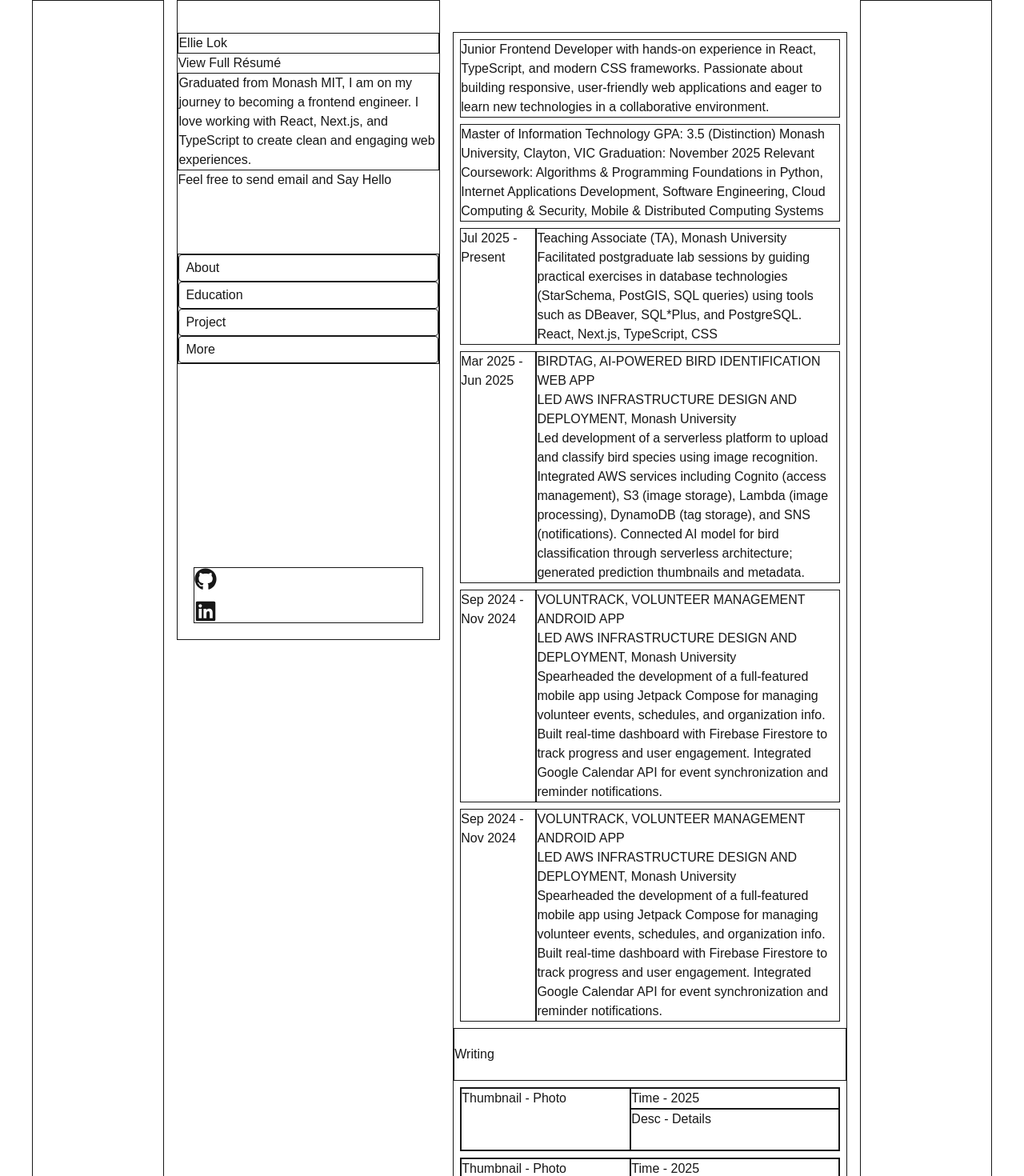
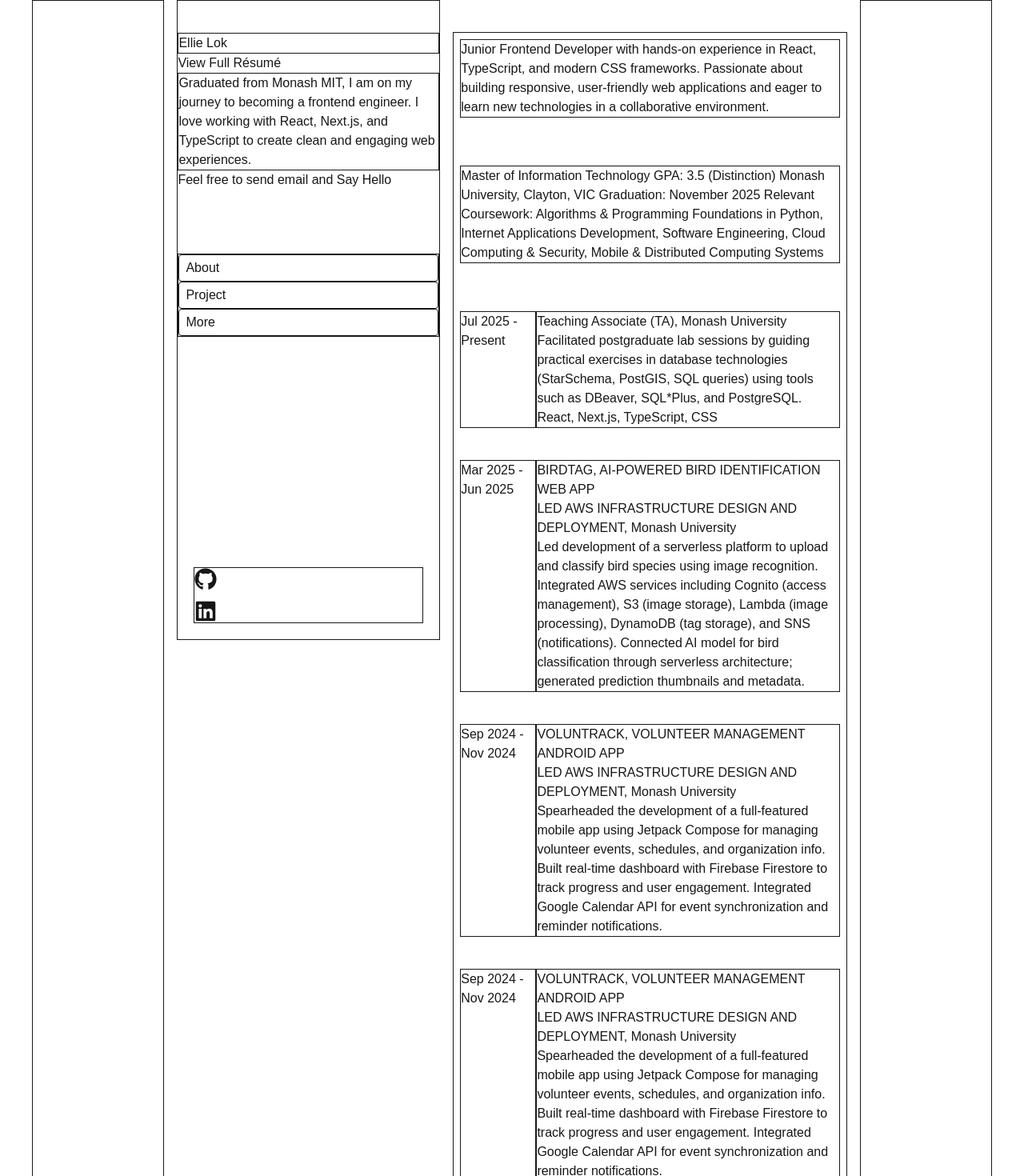
Before and after one commit to ellielok/www.ellielok.com, a Next.js app: page / in a window 1280 px wide. Shown: the top 1470 px of the page at 80% size. Built offline with nearby package versions, Linux system fonts and the light colour scheme.

Commit message:
Update margin of blocks

```diff
--- a/app/page.tsx
+++ b/app/page.tsx
@@ -60,22 +60,16 @@ export default function Home() {
       {/* Right Column */}
 
       <div className="flex-3 my-10 border scroll-smooth">
-        <div id="about" className="sticky top-0 bg-black border py-5 md:hidden">
+        <div id="about" className="sticky top-0  bg-white border py-5 md:hidden">
           About Me
         </div>
-        <div className="m-2 border">
+        <div className="m-2 mb-15 border">
           Junior Frontend Developer with hands-on experience in React,
           TypeScript, and modern CSS frameworks. Passionate about building
           responsive, user-friendly web applications and eager to learn new
           technologies in a collaborative environment.
         </div>
-        <div
-          id="education"
-          className="sticky top-0 bg-black border py-5 md:hidden"
-        >
-          Education Placeholder
-        </div>
-        <div className="m-2 border">
+        <div className="m-2 mb-15 border">
           Master of Information Technology GPA: 3.5 (Distinction) Monash
           University, Clayton, VIC Graduation: November 2025 Relevant
           Coursework: Algorithms & Programming Foundations in Python, Internet
@@ -86,7 +80,7 @@ export default function Home() {
         {/* PROJECT Section */}
         <div
           id="project"
-          className="sticky top-0 bg-black border py-5 md:hidden"
+          className="sticky top-0 bg-white border py-5 md:hidden"
         >
           Experience & Project
         </div>
@@ -124,7 +118,7 @@ export default function Home() {
         ></ProjectCard>
 
         {/* WRITING Section */}
-        <div id="more" className="border py-5">
+        <div id="more" className="border py-5 mb-10">
           Writing
         </div>
         <WritingCard></WritingCard>
--- a/component/menu.tsx
+++ b/component/menu.tsx
@@ -1,7 +1,6 @@
 export default function Menu() {
   const items = [
     { label: 'About', href: '#about' },
-    { label: 'Education', href: '#education' },
     { label: 'Project', href: '#project' },
     { label: 'More', href: '#more' },
   ];
--- a/component/project-card.tsx
+++ b/component/project-card.tsx
@@ -15,7 +15,7 @@ export default function ProjectCard({
     description,
     skills
 }: ProjectCardProps){
-    return(<div className="flex m-2 flex-row ">
+    return(<div className="flex m-2 flex-row my-10">
           <div className="basis-1/4 border">{timeRange}</div>
           <div className='basis-3/3 border'>
             <div>{project}</div>
--- a/component/writing-card.tsx
+++ b/component/writing-card.tsx
@@ -10,10 +10,10 @@ export default function WritingCard({
   description,
 }: WritingCardProps) {
   return (
-    <div className="grid grid-flow-col grid-rows-3 m-2 border">
-      <div className="row-span-3 border">Thumbnail - Photo{thumbnail}</div>
+    <div className="grid grid-flow-col grid-rows-5 m-2 my-10 border">
+      <div className="row-span-5 border">Thumbnail - Photo{thumbnail}</div>
       <div className="col-span-2 border">Time - 2025{timeRange}</div>
-      <div className="col-span-2 row-span-2 border">Desc - Details{description}</div>
+      <div className="col-span-2 row-span-4 border">Desc - Details{description}</div>
     </div>
   );
 }
```
